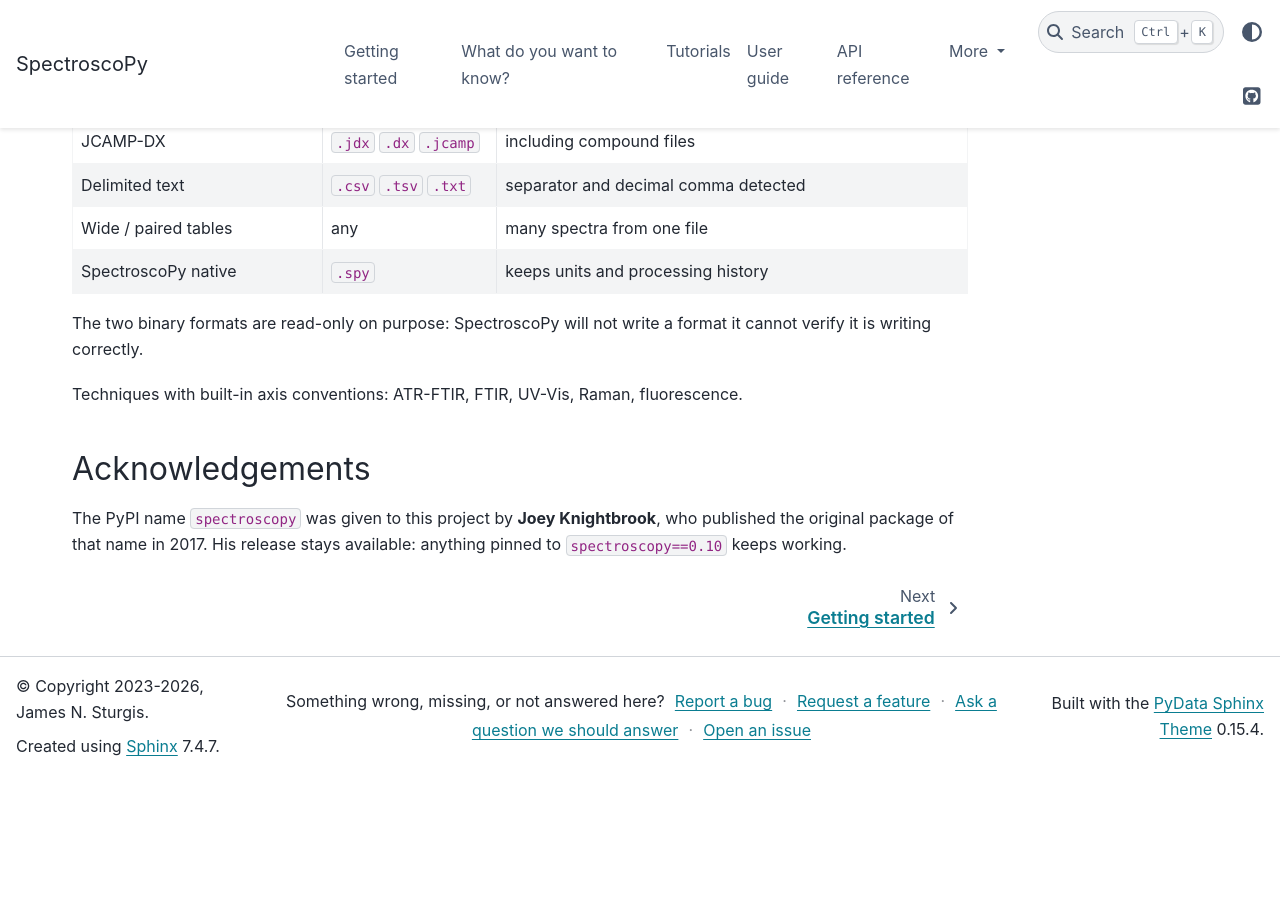
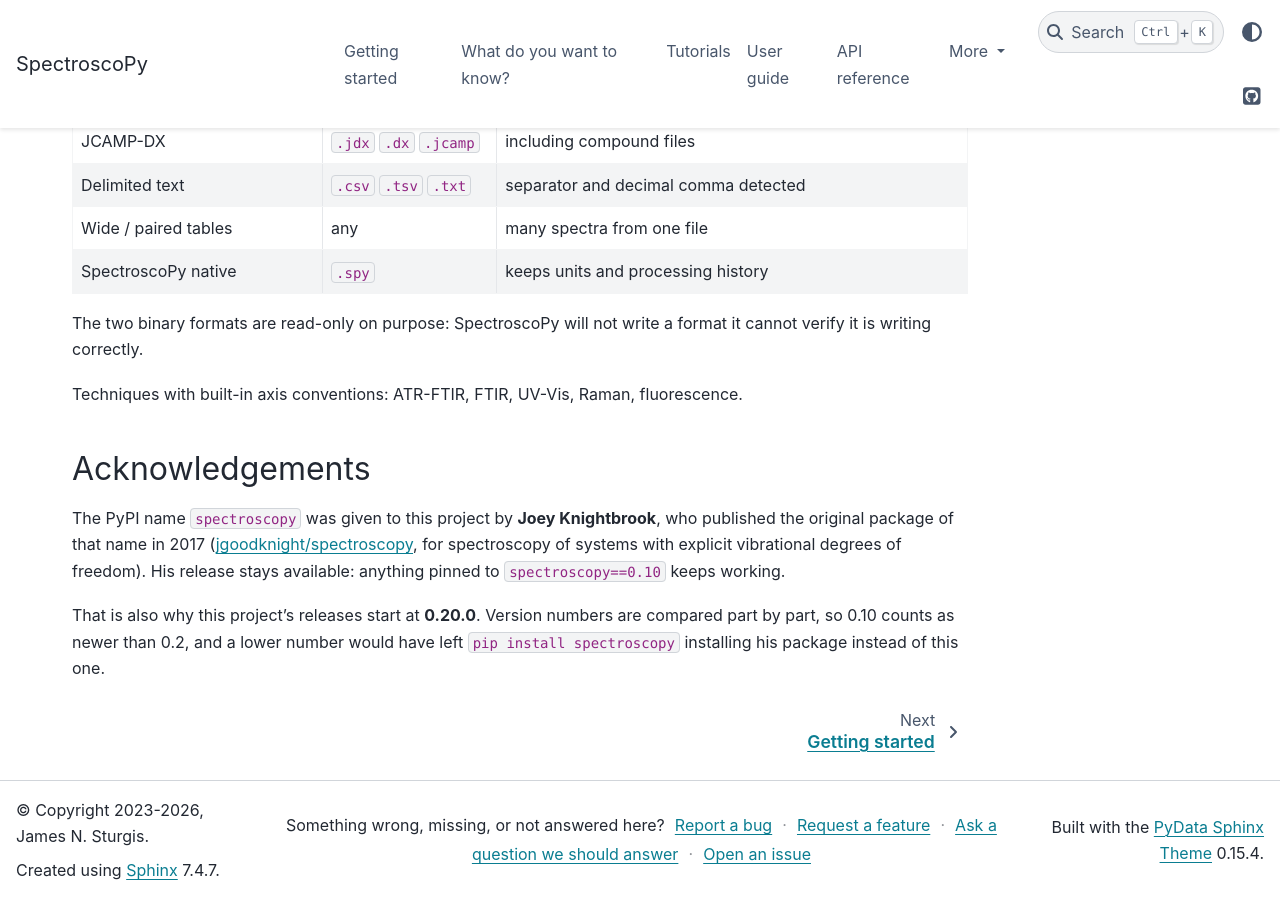
Before and after one commit to jnsturgis/SpectroscoPy, a Sphinx documentation site: the page built from docs/index.md, in a window 1280 px wide and 900 px high, scrolled down 1032 px. Built offline with Sphinx 7.4.7 and the PyData theme 0.15.4, drawn with Linux system fonts in a browser that asks for light colours; before the commit the page ends 1808 px from its top, so only the background shows below that.

Commit message:
Releases start at 0.20.0, and Joey Knightbrook's 0.10 stays
Versions compare part by part, so 0.2 sorts below his 0.10 and pip would have
installed his package. The release workflow now refuses tags below 0.20. The
README (the PyPI page) and the docs explain the jump and link his project,
as promised when he gave the name.

Co-Authored-By: Claude Opus 5.5 <noreply@anthropic.com>

````diff
--- a/docs/index.md
+++ b/docs/index.md
@@ -58,9 +58,16 @@ fluorescence.
 ## Acknowledgements
 
 The PyPI name `spectroscopy` was given to this project by **Joey
-Knightbrook**, who published the original package of that name in 2017. His
+Knightbrook**, who published the original package of that name in 2017
+([jgoodknight/spectroscopy](https://github.com/jgoodknight/spectroscopy), for
+spectroscopy of systems with explicit vibrational degrees of freedom). His
 release stays available: anything pinned to `spectroscopy==0.10` keeps
 working.
+
+That is also why this project's releases start at **0.20.0**. Version numbers
+are compared part by part, so 0.10 counts as newer than 0.2, and a lower number
+would have left `pip install spectroscopy` installing his package instead of
+this one.
 
 ```{toctree}
 :maxdepth: 2
````
Also changed, not shown: README.md (+10 -4 lines), packaging/RELEASING.md (+11 -10 lines), packaging/name-reservation/pep541-request.md (+4 -0 lines), 1 other file.
